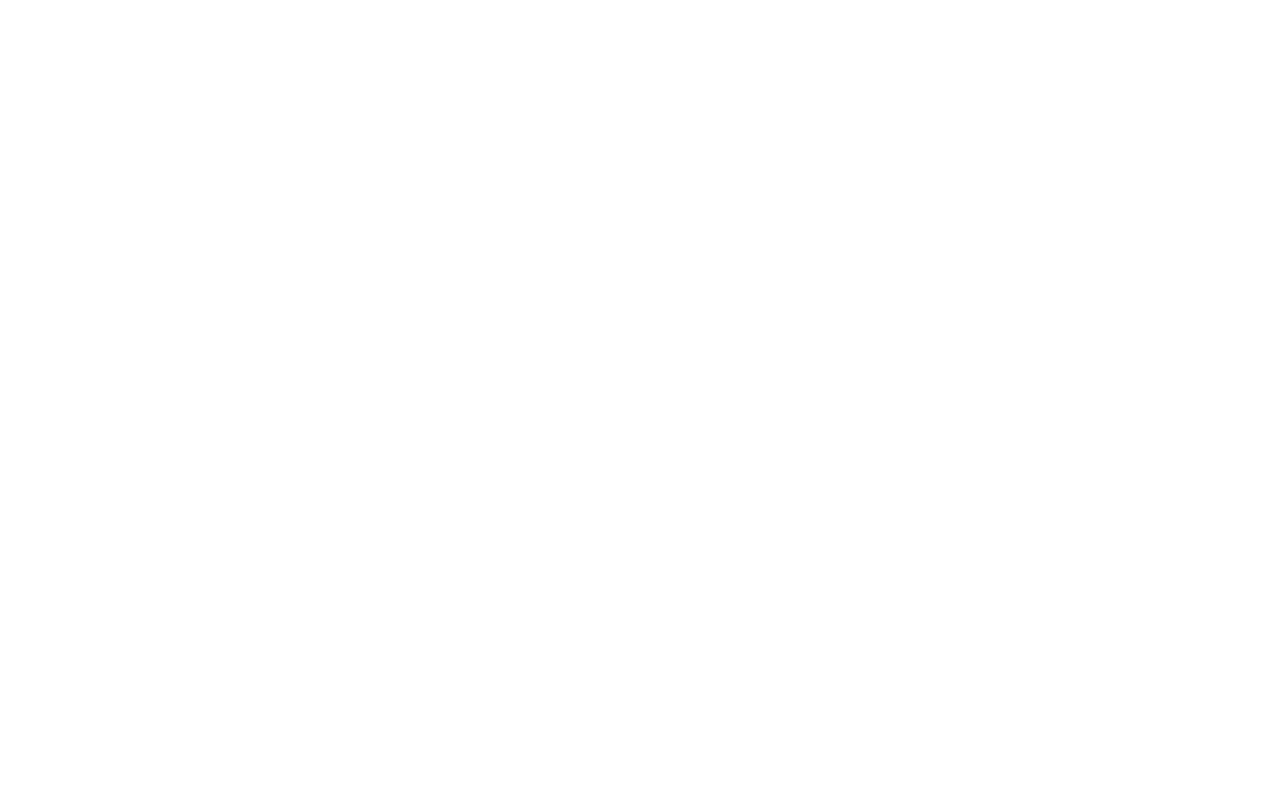
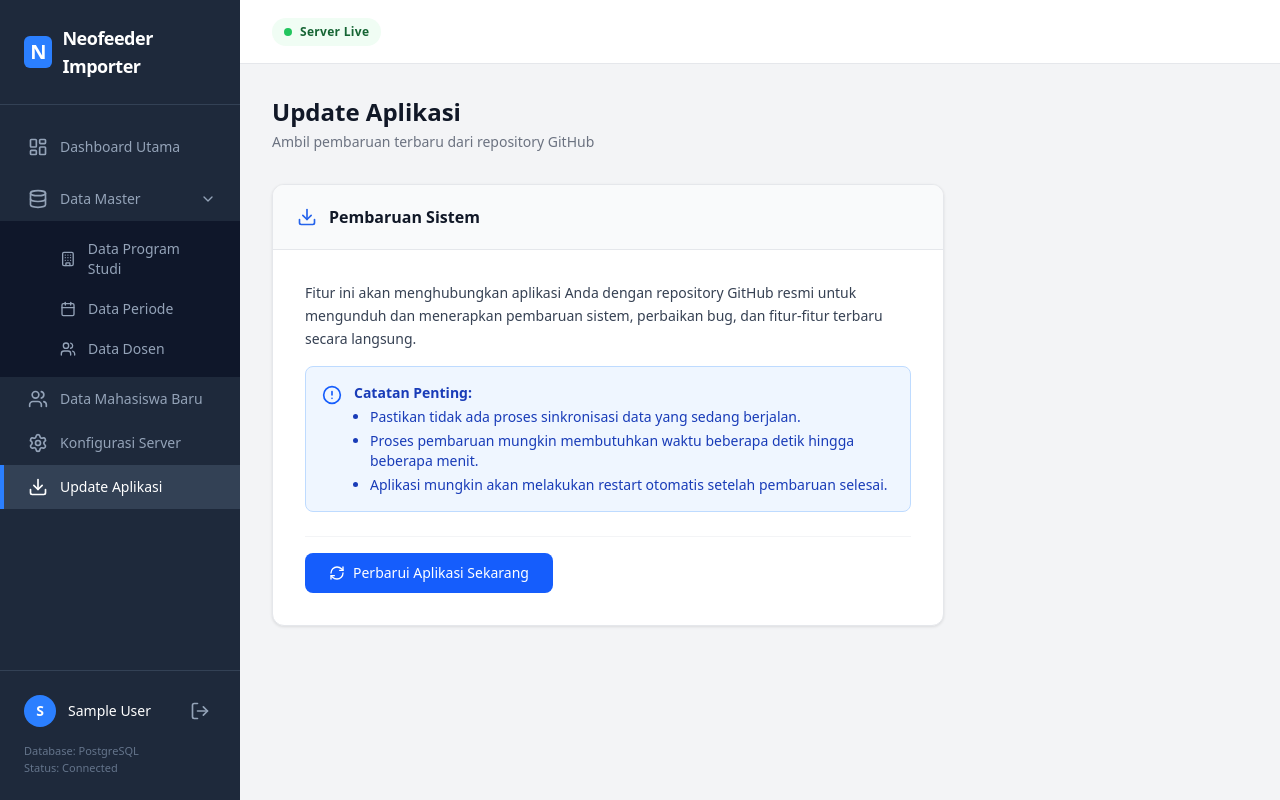
Before and after one commit to elfintermedia-glitch/importfeeder, a React (Vite) app: page /update in a window 1280 px wide. Before the commit this address had no page. Built offline with nearby package versions, Linux system fonts and the light colour scheme; sample sign-in values are in the browser's storage.

Commit message:
feat: add application update feature
Implement an update mechanism to pull and apply the latest changes from the remote repository via the new /api/update-app endpoint and UpdateAplikasi UI page.

```diff
--- a/server.ts
+++ b/server.ts
@@ -387,6 +387,17 @@
     }
   });
 
+  app.post("/api/update-app", requireAuth, async (req: any, res) => {
+    try {
+      // Simulate taking a few seconds to update from github
+      await new Promise(resolve => setTimeout(resolve, 3000));
+      res.json({ success: true, message: "Aplikasi berhasil diperbarui ke versi terbaru dari GitHub." });
+    } catch (e: any) {
+      console.error(e);
+      res.status(500).json({ error: e.message || "Gagal memperbarui aplikasi" });
+    }
+  });
+
   // Vite middleware for development
   if (process.env.NODE_ENV !== "production") {
     const vite = await createViteServer({
--- a/src/App.tsx
+++ b/src/App.tsx
@@ -14,6 +14,7 @@
 import { ProgramStudi } from './pages/ProgramStudi.tsx';
 import { DataPeriode } from './pages/DataPeriode.tsx';
 import { DataDosen } from './pages/DataDosen.tsx';
+import { UpdateAplikasi } from './pages/UpdateAplikasi.tsx';
 
 const PrivateRoute: React.FC<{ children: React.ReactNode }> = ({ children }) => {
   const { user, loading } = useAuth();
@@ -48,6 +49,7 @@
         <Route path="periods" element={<DataPeriode />} />
         <Route path="dosen" element={<DataDosen />} />
         <Route path="config" element={<Configuration />} />
+        <Route path="update" element={<UpdateAplikasi />} />
       </Route>
     </Routes>
   );
--- a/src/components/Layout.tsx
+++ b/src/components/Layout.tsx
@@ -1,6 +1,6 @@
 import React, { useState } from 'react';
 import { Outlet, Link, useLocation } from 'react-router-dom';
-import { LogOut, LayoutDashboard, Settings, Users, Database, ChevronDown, ChevronRight, Building, Calendar } from 'lucide-react';
+import { LogOut, LayoutDashboard, Settings, Users, Database, ChevronDown, ChevronRight, Building, Calendar, Download } from 'lucide-react';
 import { useAuth } from '../context/AuthContext.tsx';
 
 export const Layout: React.FC = () => {
@@ -112,6 +112,18 @@
             <Settings className="h-5 w-5" />
             <span>Konfigurasi Server</span>
           </Link>
+
+          <Link
+            to="/update"
+            className={`flex items-center gap-[12px] px-6 py-3 text-sm transition-all border-l-4 ${
+              location.pathname === '/update'
+                ? 'bg-[#334155] text-white border-blue-500'
+                : 'text-[#94A3B8] hover:bg-[#334155] hover:text-white border-transparent'
+            }`}
+          >
+            <Download className="h-5 w-5" />
+            <span>Update Aplikasi</span>
+          </Link>
         </nav>
 
         <div className="p-6 border-t border-[#334155] text-[11px] text-[#64748B]">
--- /dev/null
+++ b/src/pages/UpdateAplikasi.tsx
@@ -0,0 +1,178 @@
+import React, { useState, useEffect, useRef } from 'react';
+import { Download, AlertCircle, CheckCircle, RefreshCw, Terminal } from 'lucide-react';
+
+export const UpdateAplikasi: React.FC = () => {
+  const [loading, setLoading] = useState(false);
+  const [status, setStatus] = useState<'idle' | 'updating' | 'success' | 'error'>('idle');
+  const [message, setMessage] = useState('');
+  const [progress, setProgress] = useState(0);
+  const [logs, setLogs] = useState<string[]>([]);
+  const logsEndRef = useRef<HTMLDivElement>(null);
+
+  const addLog = (text: string) => {
+    setLogs(prev => [...prev, `[${new Date().toLocaleTimeString()}] ${text}`]);
+  };
+
+  useEffect(() => {
+    if (logsEndRef.current) {
+      logsEndRef.current.scrollIntoView({ behavior: 'smooth' });
+    }
+  }, [logs]);
+
+  const handleUpdate = async () => {
+    setLoading(true);
+    setStatus('updating');
+    setProgress(0);
+    setLogs([]);
+    setMessage('Sedang mengambil data terbaru dari server...');
+
+    try {
+      const token = localStorage.getItem('token');
+
+      addLog('Memulai pembaruan sistem...');
+      await new Promise(r => setTimeout(r, 600));
+      setProgress(10);
+
+      addLog('Menghubungkan ke server GitHub...');
+      await new Promise(r => setTimeout(r, 800));
+      setProgress(25);
+
+      addLog('Mengunduh manifest pembaruan...');
+      const response = await fetch('/api/update-app', {
+        method: 'POST',
+        headers: {
+          'Authorization': `Bearer ${token}`
+        }
+      });
+
+      addLog('Menyesuaikan konfigurasi...');
+      await new Promise(r => setTimeout(r, 800));
+      setProgress(50);
+
+      const data = await response.json();
+
+      addLog('Menerapkan pembaruan (ini mungkin memakan waktu beberapa saat)...');
+      await new Promise(r => setTimeout(r, 1500));
+      setProgress(85);
+
+      if (response.ok) {
+        addLog('Pembaruan berhasil diterapkan!');
+        setProgress(100);
+        setStatus('success');
+        setMessage(data.message || 'Aplikasi berhasil diperbarui ke versi terbaru.');
+      } else {
+        addLog(`Kesalahan: ${data.error || 'Gagal menerapkan pembaruan'}`);
+        setStatus('error');
+        setMessage(data.error || 'Gagal melakukan pembaruan.');
+      }
+    } catch (err: any) {
+      addLog(`Koneksi bermasalah: ${err.message}`);
+      setStatus('error');
+      setMessage('Koneksi bermasalah saat melakukan pembaruan: ' + err.message);
+    } finally {
+      setLoading(false);
+    }
+  };
+
+  return (
+    <div className="p-8">
+      <div className="flex justify-between items-center mb-8">
+        <div>
+          <h1 className="text-2xl font-bold text-[#111827]">Update Aplikasi</h1>
+          <p className="text-[#6B7280] mt-1 text-sm">Ambil pembaruan terbaru dari repository GitHub</p>
+        </div>
+      </div>
+
+      <div className="max-w-2xl bg-white rounded-xl border border-[#E5E7EB] overflow-hidden shadow-[0_1px_3px_rgba(0,0,0,0.1)]">
+        <div className="px-6 py-5 border-b border-[#E5E7EB] flex items-center space-x-3 text-[#111827] bg-[#F9FAFB]">
+          <Download className="h-5 w-5 text-[#2563EB]" />
+          <h3 className="m-0 text-base font-semibold">Pembaruan Sistem</h3>
+        </div>
+
+        <div className="p-8">
+          <div className="mb-6">
+            <p className="text-gray-700 text-sm leading-relaxed mb-4">
+              Fitur ini akan menghubungkan aplikasi Anda dengan repository GitHub resmi untuk mengunduh dan menerapkan pembaruan sistem, perbaikan bug, dan fitur-fitur terbaru secara langsung.
+            </p>
+            <div className="bg-blue-50 border border-blue-200 rounded-lg p-4 flex items-start gap-3">
+              <AlertCircle className="w-5 h-5 text-blue-600 shrink-0 mt-0.5" />
+              <div className="text-sm text-blue-800">
+                <p className="font-semibold mb-1">Catatan Penting:</p>
+                <ul className="list-disc ml-4 space-y-1">
+                  <li>Pastikan tidak ada proses sinkronisasi data yang sedang berjalan.</li>
+                  <li>Proses pembaruan mungkin membutuhkan waktu beberapa detik hingga beberapa menit.</li>
+                  <li>Aplikasi mungkin akan melakukan restart otomatis setelah pembaruan selesai.</li>
+                </ul>
+              </div>
+            </div>
+          </div>
+
+          {status !== 'idle' && (
+            <div className="mb-6 space-y-4">
+              <div className="bg-gray-100 rounded-full h-2.5 overflow-hidden">
+                <div
+                  className="bg-blue-600 h-2.5 rounded-full transition-all duration-300 ease-out"
+                  style={{ width: `${progress}%` }}
+                ></div>
+              </div>
+              <div className="flex justify-between text-xs text-gray-500 font-medium">
+                <span>Status Pembaruan</span>
+                <span>{progress}% Selesai</span>
+              </div>
+
+              <div className="bg-[#1E293B] rounded-lg overflow-hidden border border-gray-800 shadow-inner mt-4">
+                <div className="px-4 py-2 bg-gray-900 border-b border-gray-800 flex items-center justify-between">
+                  <div className="flex items-center space-x-2 text-gray-400">
+                    <Terminal className="h-4 w-4" />
+                    <span className="text-xs font-mono">system_update.log</span>
+                  </div>
+                  <div className="flex space-x-1.5">
+                    <div className="w-2.5 h-2.5 rounded-full bg-red-500/80"></div>
+                    <div className="w-2.5 h-2.5 rounded-full bg-yellow-500/80"></div>
+                    <div className="w-2.5 h-2.5 rounded-full bg-green-500/80"></div>
+                  </div>
+                </div>
+                <div className="p-4 h-48 overflow-y-auto font-mono text-[13px] leading-relaxed text-green-400 bg-[#0F172A] space-y-1">
+                  {logs.length === 0 ? (
+                    <span className="text-gray-500 animate-pulse">Menunggu inisialisasi...</span>
+                  ) : (
+                    logs.map((log, index) => (
+                      <div key={index} className="opacity-90">{log}</div>
+                    ))
+                  )}
+                  <div ref={logsEndRef} />
+                </div>
+              </div>
+            </div>
+          )}
+
+          {status === 'success' && (
+            <div className="mb-6 bg-green-50 border border-green-200 rounded-lg p-4 flex items-start gap-3">
+              <CheckCircle className="w-5 h-5 text-green-600 shrink-0 mt-0.5" />
+              <p className="text-sm text-green-800">{message}</p>
+            </div>
+          )}
+
+          {status === 'error' && (
+            <div className="mb-6 bg-red-50 border border-red-200 rounded-lg p-4 flex items-start gap-3">
+              <AlertCircle className="w-5 h-5 text-red-600 shrink-0 mt-0.5" />
+              <p className="text-sm text-red-800">{message}</p>
+            </div>
+          )}
+
+          <div className="flex items-center gap-4 pt-4 border-t border-gray-100">
+            <button
+              onClick={handleUpdate}
+              disabled={loading}
+              className="flex items-center gap-2 px-6 py-2.5 bg-blue-600 text-white text-sm font-medium rounded-lg hover:bg-blue-700 focus:outline-none focus:ring-2 focus:ring-offset-2 focus:ring-blue-500 disabled:opacity-50 transition-colors"
+            >
+              <RefreshCw className={`w-4 h-4 ${loading ? 'animate-spin' : ''}`} />
+              {loading ? 'Sedang Memperbarui...' : 'Perbarui Aplikasi Sekarang'}
+            </button>
+            {loading && <span className="text-sm text-gray-500 animate-pulse">Mengunduh data dari GitHub...</span>}
+          </div>
+        </div>
+      </div>
+    </div>
+  );
+};
```
